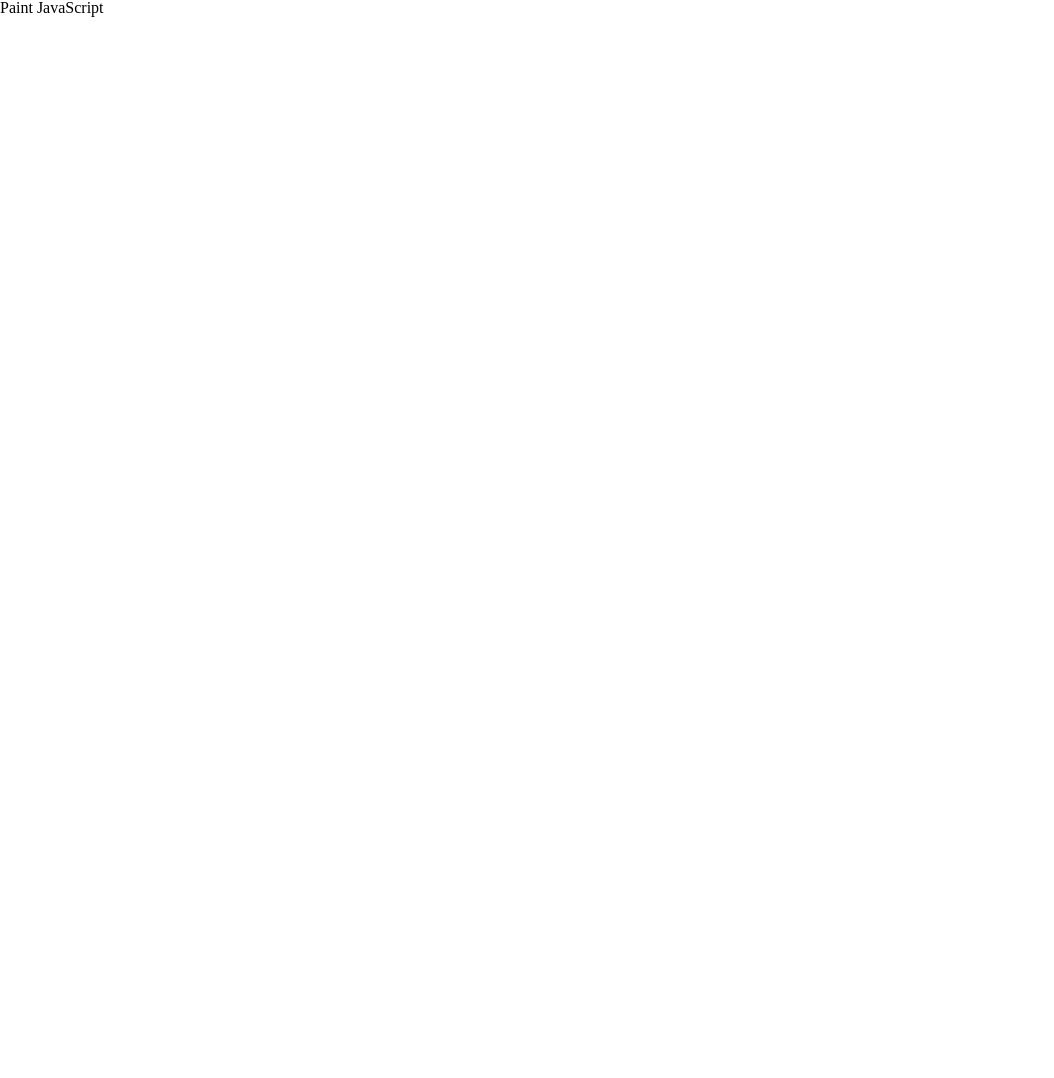
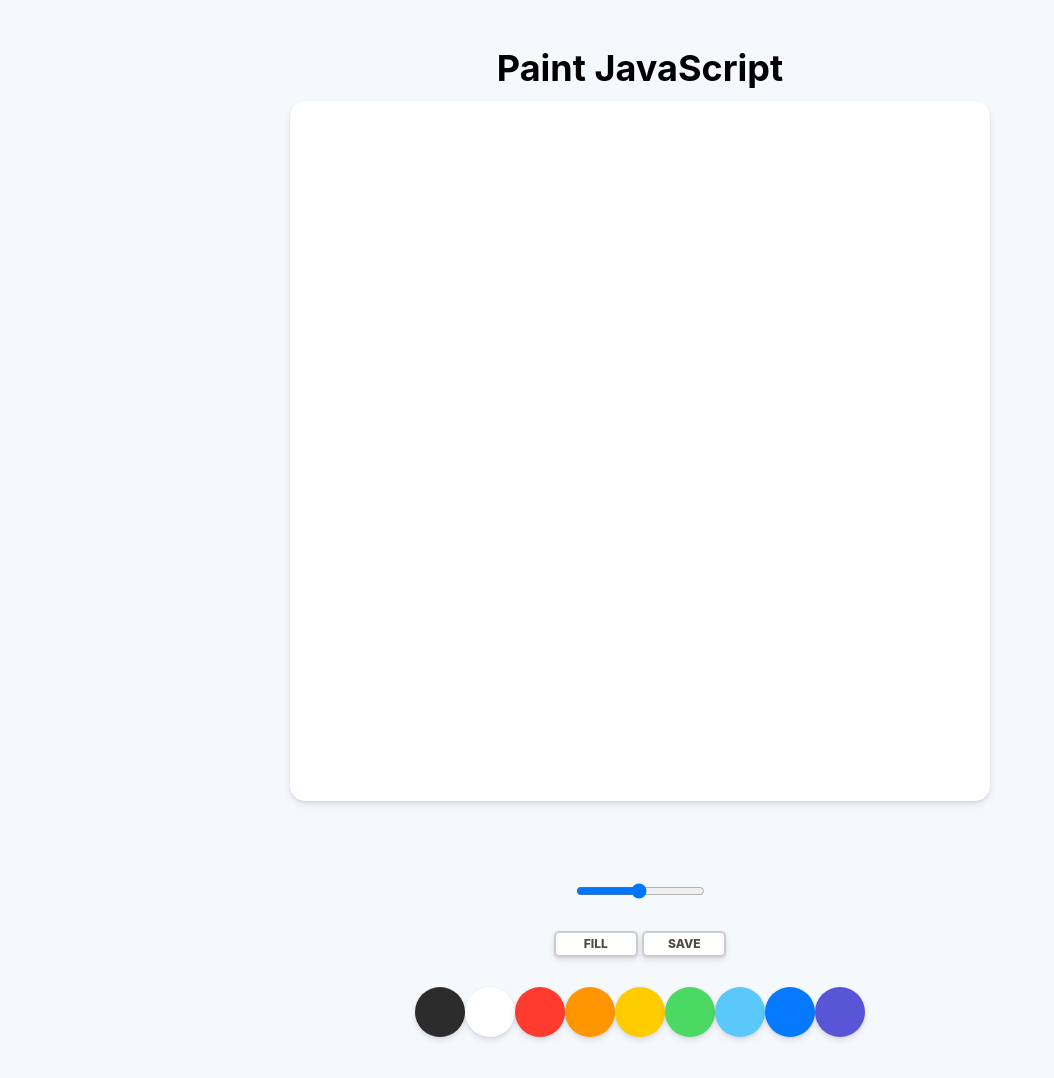
Before and after one commit to kgogo5/paintjs, a plain HTML site: page index.html in a window 1280 px wide. Shown: the whole page, without its empty margins (0-1054 px from the left). Before the commit the page ends 800 px from the top, so only its background shows below. Drawn offline with Linux system fonts and the light colour scheme.

Commit message:
200330 commit

```diff
--- a/canvas.js
+++ b/canvas.js
@@ -0,0 +1,42 @@
+const canvas = document.getElementById("jsCanvas");
+const ctx = canvas.getContext("2d");
+
+canvas.width = 700;
+canvas.height = 700;
+
+ctx.strokeStyle = "#2c2c2c";
+ctx.lineWidth = 2.5;
+
+let painting = false;
+
+function stopPainting() {
+    painting = false;
+}
+
+function startPainting() {
+    painting = true;
+}
+
+function onMouseMove(e) {
+    const x = e.offsetX;
+    const y = e.offsetY;
+
+    if(!painting) {
+        ctx.beginPath();
+        ctx.moveTo(x, y);
+    }else {
+        ctx.lineTo(x, y);
+        ctx.stroke();
+    }
+}
+
+function onMouseDown() {
+    painting = ture;
+}
+
+if(canvas) {
+    canvas.addEventListener("mousemove", onMouseMove);
+    canvas.addEventListener("mousedown", startPainting);
+    canvas.addEventListener("mouseup", stopPainting);
+    canvas.addEventListener("mouseleave", stopPainting);
+}
--- a/index.html
+++ b/index.html
@@ -8,7 +8,60 @@
 </head>
 <body>
     <h1>Paint JavaScript</h1>
-    <canvas id="canvas"></canvas>
+    <canvas id="jsCanvas" class="canvas"></canvas>
+    <div class="controls">
+        <div class="controls__range">
+          <input
+            type="range"
+            id="jsRange"
+            min="0.1"
+            max="5"
+            value="2.5"
+            step="0.1"
+          />
+        </div>
+        <div class="controls__btns">
+          <button id="jsMode">Fill</button>
+          <button id="jsSave">Save</button>
+        </div>
+        <div class="controls__colors" id="jsColors">
+          <div
+            class="controls__color jsColor"
+            style="background-color:#2c2c2c"
+          ></div>
+          <div
+            class="controls__color jsColor"
+            style="background-color:white"
+          ></div>
+          <div
+            class="controls__color jsColor"
+            style="background-color:#FF3B30"
+          ></div>
+          <div
+            class="controls__color jsColor"
+            style="background-color:#FF9500"
+          ></div>
+          <div
+            class="controls__color jsColor"
+            style="background-color:#FFCC00"
+          ></div>
+          <div
+            class="controls__color jsColor"
+            style="background-color:#4CD963"
+          ></div>
+          <div
+            class="controls__color jsColor"
+            style="background-color:#5AC8FA"
+          ></div>
+          <div
+            class="controls__color jsColor"
+            style="background-color:#0579FF"
+          ></div>
+          <div
+            class="controls__color jsColor"
+            style="background-color:#5856D6"
+          ></div>
+        </div>
     <script src="./canvas.js"></script>
 </body>
 </html>
--- a/style.css
+++ b/style.css
@@ -1 +1,68 @@
 @import "reset.css";
+
+body {
+    background-color: #f6f9fc;
+    font-family: -apple-system, BlinkMacSystemFont, "Segoe UI", Roboto, Oxygen,
+      Ubuntu, Cantarell, "Open Sans", "Helvetica Neue", sans-serif;
+    display: flex;
+    flex-direction: column;
+    align-items: center;
+    padding: 50px 0px;
+}
+
+h1 {margin-bottom:15px; font-size:36px; font-weight:bold;}
+
+.canvas {
+    width: 700px;
+    height: 700px;
+    background-color: white;
+    border-radius: 15px;
+    box-shadow: 0 4px 6px rgba(50, 50, 93, 0.11), 0 1px 3px rgba(0, 0, 0, 0.08);
+}
+
+.controls {
+    margin-top: 80px;
+    display: flex;
+    flex-direction: column;
+    align-items: center;
+}
+
+.controls .controls__btns {
+    margin-bottom: 30px;
+}
+
+.controls__btns button {
+    all: unset;
+    cursor: pointer;
+    background-color: white;
+    padding: 5px 0px;
+    width: 80px;
+    text-align: center;
+    border-radius: 5px;
+    box-shadow: 0 4px 6px rgba(50, 50, 93, 0.11), 0 1px 3px rgba(0, 0, 0, 0.08);
+    border: 2px solid rgba(0, 0, 0, 0.2);
+    color: rgba(0, 0, 0, 0.7);
+    text-transform: uppercase;
+    font-weight: 800;
+    font-size: 12px;
+}
+
+.controls__btns button:active {
+    transform: scale(0.98);
+}
+
+.controls .controls__colors {
+    display: flex;
+}
+
+.controls__colors .controls__color {
+    width: 50px;
+    height: 50px;
+    border-radius: 25px;
+    cursor: pointer;
+    box-shadow: 0 4px 6px rgba(50, 50, 93, 0.11), 0 1px 3px rgba(0, 0, 0, 0.08);
+}
+
+.controls .controls__range {
+    margin-bottom: 30px;
+}
```
